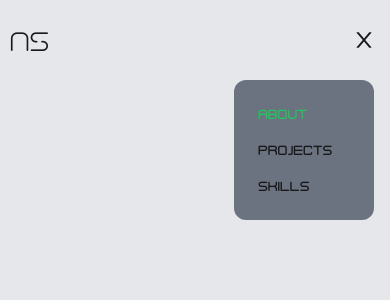
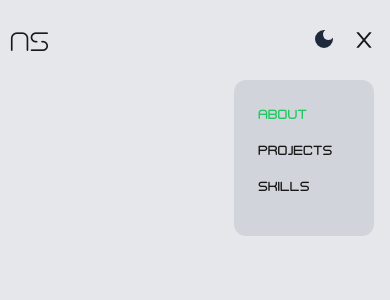
Before and after one commit to asxraj/portfolio, a Next.js app: page / in a window 390 px wide. Both pictures are taken after a click on the element 366 px from the left and 42 px from the top of the page. Shown: the top 300 px of the page. Built offline with nearby package versions, Linux system fonts and the light colour scheme.

Commit message:
fixed darkmode toggle on mobile and desktop

```diff
--- a/components/Navbar.tsx
+++ b/components/Navbar.tsx
@@ -8,6 +8,28 @@ import Link from "next/link";
 import { useRouter } from "next/router";
 
 import { navLinks } from "../utils/data";
+
+const DarkModeToggle = ({
+  theme,
+  onClick,
+}: {
+  theme: string | undefined;
+  onClick: Function;
+}) => {
+  return (
+    <div>
+      {theme === "dark" ? (
+        <button onClick={() => onClick("light")}>
+          <BsFillSunFill className="w-6 h-6 text-[#EFC942]" />
+        </button>
+      ) : (
+        <button onClick={() => onClick("dark")}>
+          <MdDarkMode className=" w-6 h-6 text-slate-800 " />
+        </button>
+      )}
+    </div>
+  );
+};
 
 const Navbar = () => {
   const { theme, setTheme } = useTheme();
@@ -27,7 +49,7 @@ const Navbar = () => {
         </Link>
       </div>
 
-      <div className="md:hidden flex cursor-pointer">
+      <div className="md:hidden flex flex-row-reverse gap-4 items-center cursor-pointer">
         <div className="w-7 h-7" onClick={() => setToggle((prev) => !prev)}>
           {toggle ? (
             <AiOutlineClose className="w-6 h-6" />
@@ -39,7 +61,7 @@ const Navbar = () => {
         <div
           className={`${
             toggle ? "flex" : "hidden"
-          } flex-col bg-gray-500 p-6 rounded-xl absolute top-20 right-0 mx-4 min-w-[140px] sidebar`}
+          } flex-col bg-gray-300 p-6 rounded-xl absolute top-20 right-0 mx-4 min-w-[140px] sidebar dark:bg-gray-500`}
         >
           <ul className="">
             {navLinks.map((link, index) => (
@@ -47,13 +69,16 @@ const Navbar = () => {
                 key={link.name}
                 className={`cursor-pointer font-hyperionBold text-sm transition-all hover:text-green-500 list-none ${
                   pathname === link.route ? "text-green-500" : ""
-                } ${index !== navLinks.length - 1 ? "mb-4" : ""}`}
+                } mb-4 }`}
                 onClick={() => setToggle((prev) => !prev)}
               >
                 <Link href={link.route}>{link.name}</Link>
               </li>
             ))}
           </ul>
+        </div>
+        <div className="flex ">
+          <DarkModeToggle theme={theme} onClick={setTheme} />
         </div>
       </div>
 
@@ -70,27 +95,9 @@ const Navbar = () => {
         ))}
       </div>
 
-      {/* {theme === "dark" ? (
-        <button
-          className=""
-          onClick={() => {
-            setTheme("light");
-          }}
-        >
-          <BsFillSunFill className="w-7 h-7 text-[#EFC942]" />
-        </button>
-      ) : (
-        <div>
-          <button
-            className="mt-1"
-            onClick={() => {
-              setTheme("dark");
-            }}
-          >
-            <MdDarkMode className=" w-7 h-7 text-slate-800" />
-          </button>
-        </div>
-      )} */}
+      <div className="hidden sm:flex">
+        <DarkModeToggle theme={theme} onClick={setTheme} />
+      </div>
     </nav>
   );
 };
```
